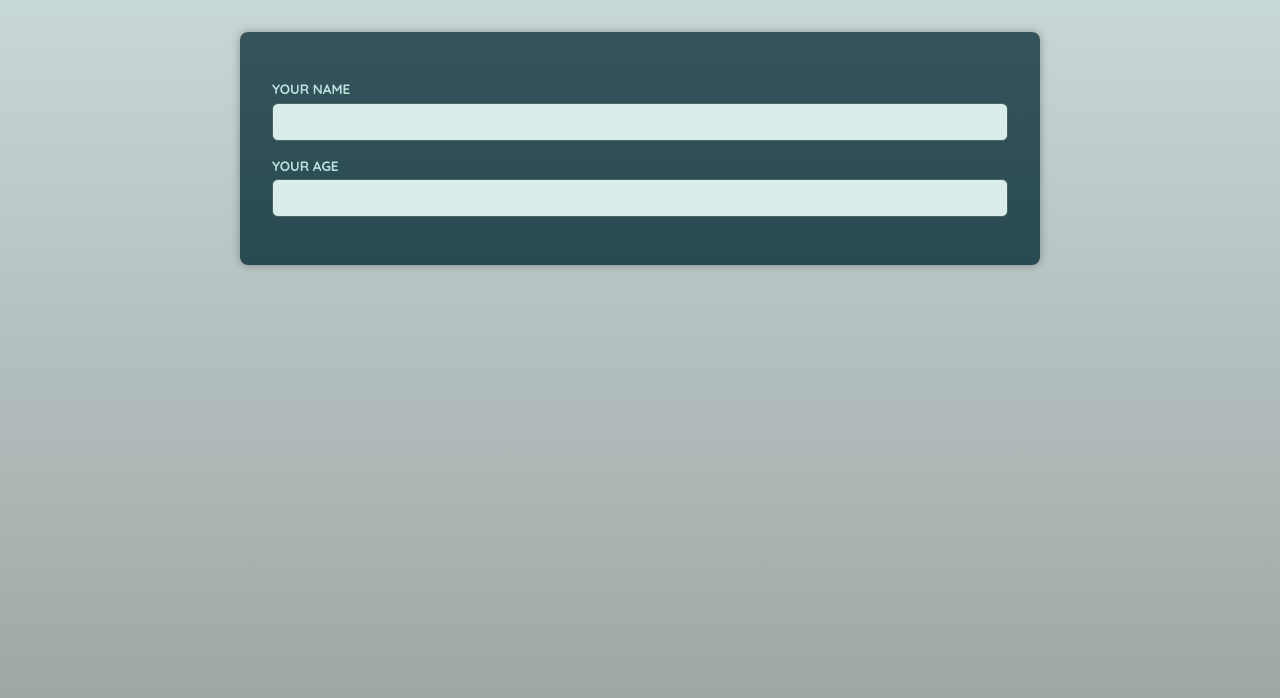
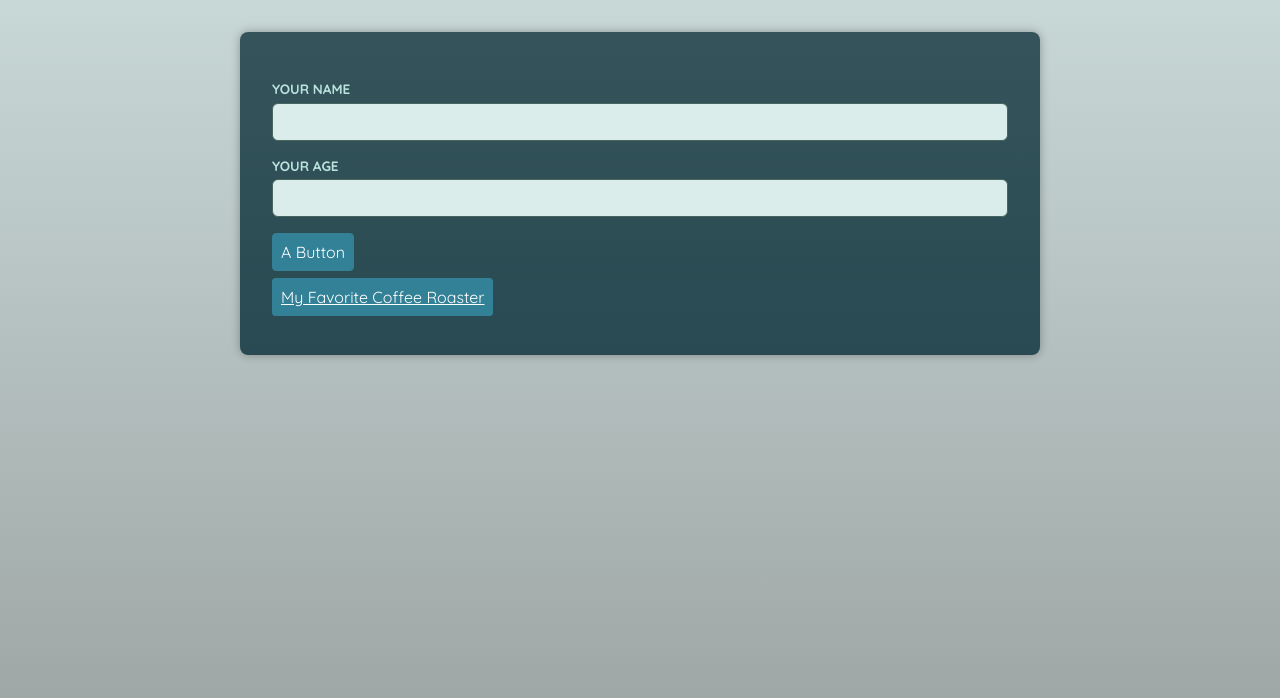
Before and after one commit to redeyedev-208/ga-advanced-ts-components, a React (Vite) app: page / in a window 1280 px wide. Shown: the top 698 px of the page. Built offline with nearby package versions, Linux system fonts and the light colour scheme; a web font is replaced by a local one.

Commit message:
added new wrapper button component

```diff
--- a/src/App.tsx
+++ b/src/App.tsx
@@ -1,4 +1,5 @@
 import Input from './components/Input.tsx';
+import Button from './components/Button.tsx';
 
 function App() {
   return (
@@ -13,6 +14,19 @@
         label='Your age'
         type='number'
       />
+      <p>
+        <Button el='button'>A Button</Button>
+      </p>
+      <p>
+        <Button
+          el='link'
+          href='https://www.lacolombe.com/'
+          target='_blank'
+        >
+          {' '}
+          My Favorite Coffee Roaster
+        </Button>
+      </p>
     </main>
   );
 }
--- /dev/null
+++ b/src/components/Button.tsx
@@ -0,0 +1,30 @@
+import { type ComponentPropsWithoutRef } from 'react';
+
+// discriminated union will do the trick for us
+type ButtonProps = {
+  el: 'button';
+} & ComponentPropsWithoutRef<'button'>;
+
+type AnchorProps = {
+  el: 'link';
+} & ComponentPropsWithoutRef<'a'>;
+
+// we want to return either a button that is a link or a button
+export default function Button(props: ButtonProps | AnchorProps) {
+  // const { el, ...otherProps } = props;
+  if (props.el === 'link') {
+    return (
+      <a
+        className='button'
+        {...props}
+      ></a>
+    );
+  }
+
+  return (
+    <button
+      className='button'
+      {...props}
+    ></button>
+  );
+}
--- a/src/components/Input.tsx
+++ b/src/components/Input.tsx
@@ -1,4 +1,4 @@
-import { ComponentPropsWithoutRef } from 'react';
+import { type ComponentPropsWithoutRef } from 'react';
 
 type InputProps = {
   label: string;
```
